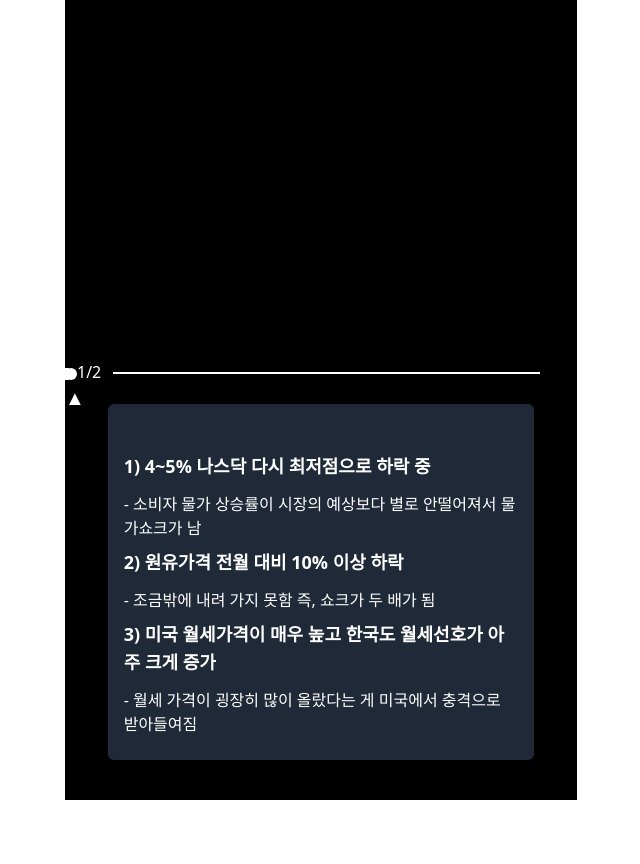
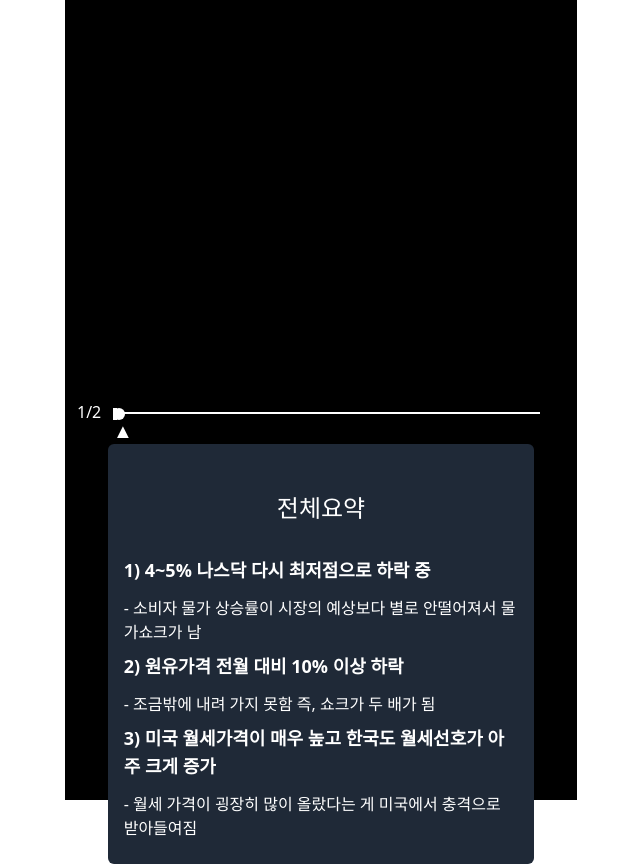
Before and after one commit to silveriron/youtube, a Next.js app: page / in a window 1280 px wide. Shown: the whole page, without its empty margins (319-959 px from the left). Before the commit the page ends 800 px from the top, so only its background shows below. Built offline with nearby package versions, Linux system fonts and the light colour scheme.

Commit message:
event type fix

```diff
--- a/components/ProgressBar.tsx
+++ b/components/ProgressBar.tsx
@@ -1,4 +1,4 @@
-import React from "react";
+import React, { useRef } from "react";
 
 interface ProgressBarProps {
   duration: number;
@@ -6,13 +6,28 @@ interface ProgressBarProps {
   playerRef: React.MutableRefObject<any>;
 }
 
+const getProgress = (
+  curruntTime: number,
+  duration: number,
+  progressBarRef: React.RefObject<HTMLSpanElement>
+): number => {
+  const rect = progressBarRef.current?.getBoundingClientRect();
+  console.log(rect);
+  if (rect) {
+    return rect.x;
+  } else {
+    return 0;
+  }
+};
+
 const ProgressBar = ({
   duration,
   curruntTime,
   playerRef,
 }: ProgressBarProps) => {
-  const progress = (curruntTime / duration) * 84;
-  const breakPoint = (700 / duration) * 84;
+  const progressBarRef = useRef<HTMLSpanElement>(null);
+  const progress = (curruntTime / duration) * 100;
+  const breakPoint = (700 / duration) * 100;
 
   const moveProgress = (e: React.MouseEvent<HTMLSpanElement>) => {
     const event = e.target as HTMLSpanElement;
@@ -32,20 +47,22 @@ const ProgressBar = ({
       <span
         className="border-white border-solid border-t-2 cursor-pointer top-3 z-10 w-10/12 h-1 absolute left-12"
         onClick={moveProgress}
-      ></span>
-      <span
-        className=" w-1 h-3 bg-white absolute top-2"
-        style={{ left: `${breakPoint + 9}%` }}
-      ></span>
-      <span
-        className="rounded-full w-3 h-3 bg-white absolute top-2"
-        style={{ left: `${progress + 8}%` }}
-      ></span>
-      <span
-        className="w-3 h-3 text-white absolute text-xl top-6"
-        style={{ left: `${progress + 7.7}%` }}
+        ref={progressBarRef}
       >
-        ▲
+        <span
+          className=" w-1 h-3 bg-white absolute z-10"
+          style={{ left: `${breakPoint + 1}%`, top: -6 }}
+        ></span>
+        <span
+          className="rounded-full w-3 h-3 bg-white absolute"
+          style={{ left: `${progress}%`, top: -6 }}
+        ></span>
+        <span
+          className="w-3 h-3 text-white absolute text-xl"
+          style={{ left: `${progress - 0.5}%`, top: 3 }}
+        >
+          ▲
+        </span>
       </span>
     </div>
   );
--- a/components/Script.tsx
+++ b/components/Script.tsx
@@ -2,7 +2,7 @@ import React, { useEffect, useState } from "react";
 
 const page1 = (
   <div className="bg-gray-800 w-5/6 mx-auto p-4 rounded-md">
-    <h2 className="text-center m-8 text-2xl"></h2>
+    <h2 className="text-center m-8 text-2xl">전체요약</h2>
     <div>
       <h3 className="font-bold text-lg mb-3">
         1) 4~5% 나스닥 다시 최저점으로 하락 중
@@ -31,7 +31,7 @@ const page1 = (
 const page2 = (
   <div className="bg-gray-800 w-5/6 mx-auto p-4 rounded-md">
     <div>
-      <h3 className="font-bold text-lg mb-3">
+      <h3 className="font-bold text-xl mb-3">
         보통 실업률 감소를 목표했던 중앙은행 이번엔 다르다.
       </h3>
       <ul>
--- a/pages/index.tsx
+++ b/pages/index.tsx
@@ -13,7 +13,7 @@ export default function Home() {
         <meta name="viewport" content="width=device-width, initial-scale=1" />
         <link rel="icon" href="/favicon.ico" />
       </Head>
-      <div className="max-w-lg h-full mx-auto bg-black">
+      <div className="max-w-lg h-full mx-auto pt-10 bg-black">
         <YoutubePlayer />
       </div>
     </>
```
